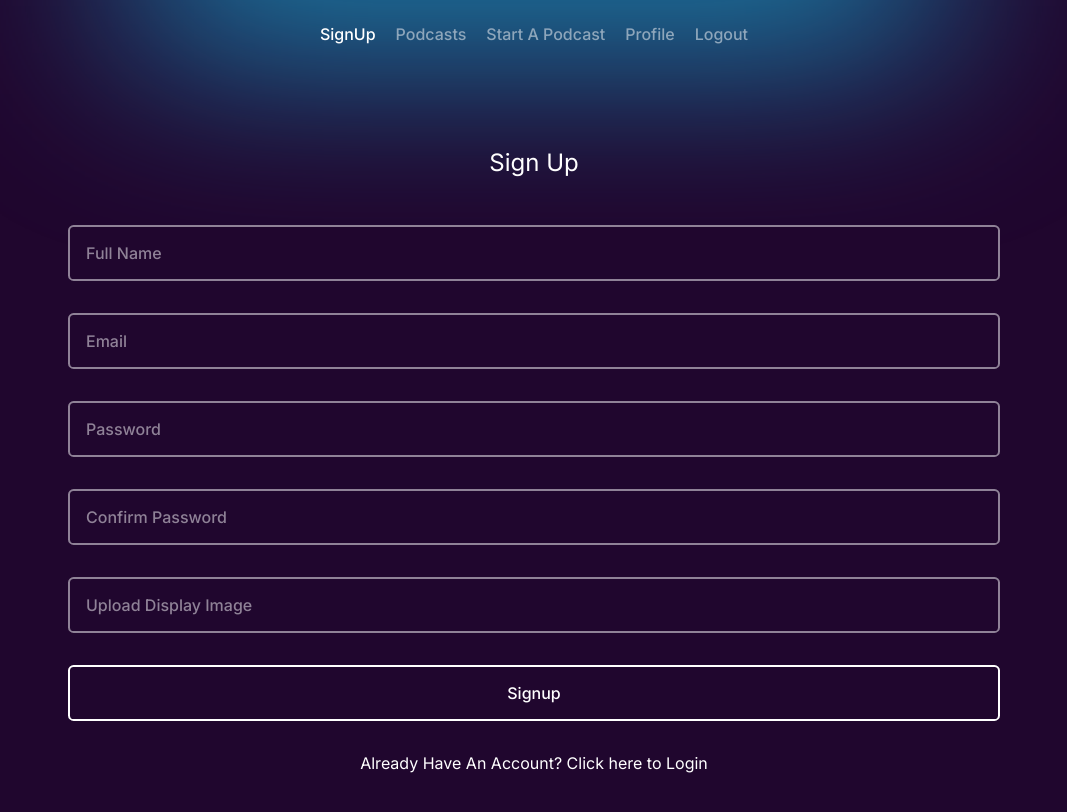
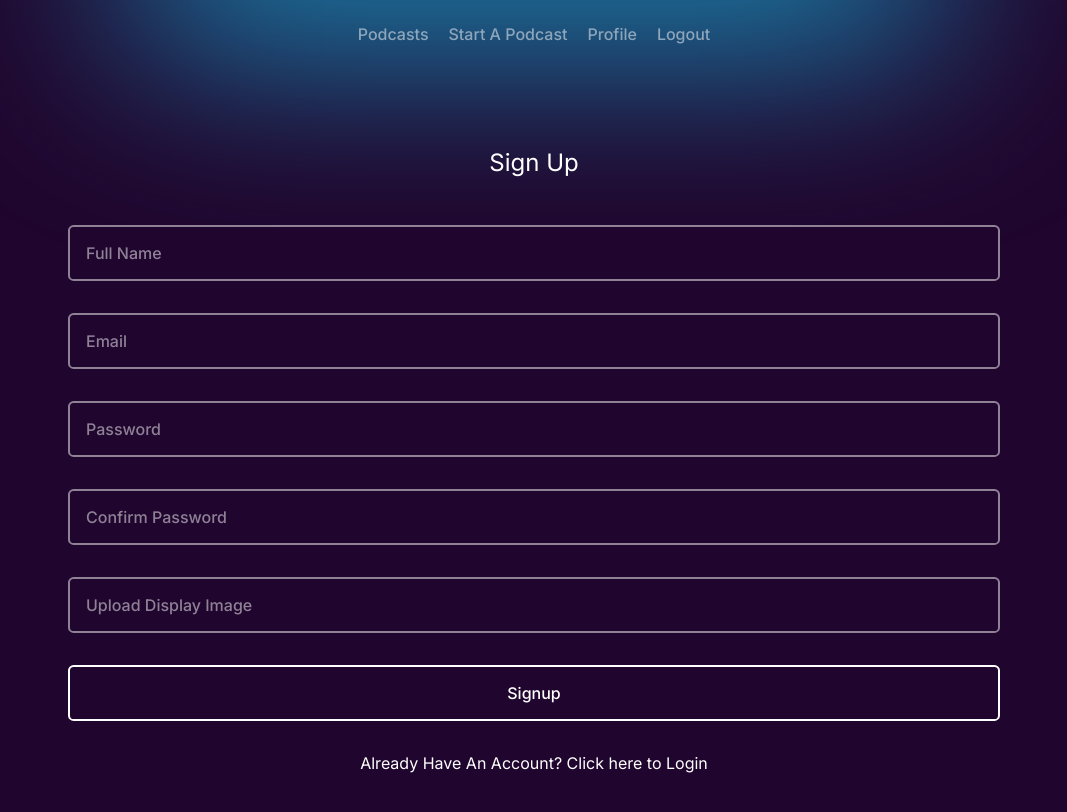
Before and after one commit to Impradeep2000/podcast-app-react, a React (Create React App) app: page / in a window 1280 px wide. Shown: the top 812 px of the page, without its empty margins (106-1173 px from the left). Built offline with nearby package versions, Linux system fonts and the light colour scheme; no server answers; the database is empty; sample sign-in values are in the browser's storage.

Commit message:
hide signup when logged in

```diff
--- a/src/components/common/Header/index.js
+++ b/src/components/common/Header/index.js
@@ -29,7 +29,7 @@ function Header() {
     <div className='navbar'>
       <div className='shadow'></div>
       <div className='links'>
-        <Link to={"/"} className={currentPath === "/" ? "active" : ""}>SignUp</Link>
+        {!user && <Link to={"/"} className={currentPath === "/" ? "active" : ""}>SignUp</Link> }
         <Link to={"/podcasts"} className={currentPath === "/podcasts" ? "active" : ""}>Podcasts</Link>
         <Link to={"/create-a-podcast"} className={currentPath === "/create-a-podcast" ? "active" : ""}>Start A Podcast</Link>
         <Link to={"/profile"} className={currentPath === "/profile" ? "active" : ""}>Profile</Link>
--- a/src/pages/SignUpPage.js
+++ b/src/pages/SignUpPage.js
@@ -13,7 +13,7 @@ function SignUpPage() {
         <Header />
         <div className='input-wrapper'>
           {!flag ?<h1>Sign Up</h1>:<h1>Login</h1>}
-          {!flag ?<SignupForm />: <LoginForm />}
+          {!flag ?<SignupForm />:<LoginForm />}
           {!flag ? (
             <p style={{cursor:"pointer"}} onClick={() =>setFlag(!flag)} >Already Have An Account? Click here to Login</p>
           ):(
```
